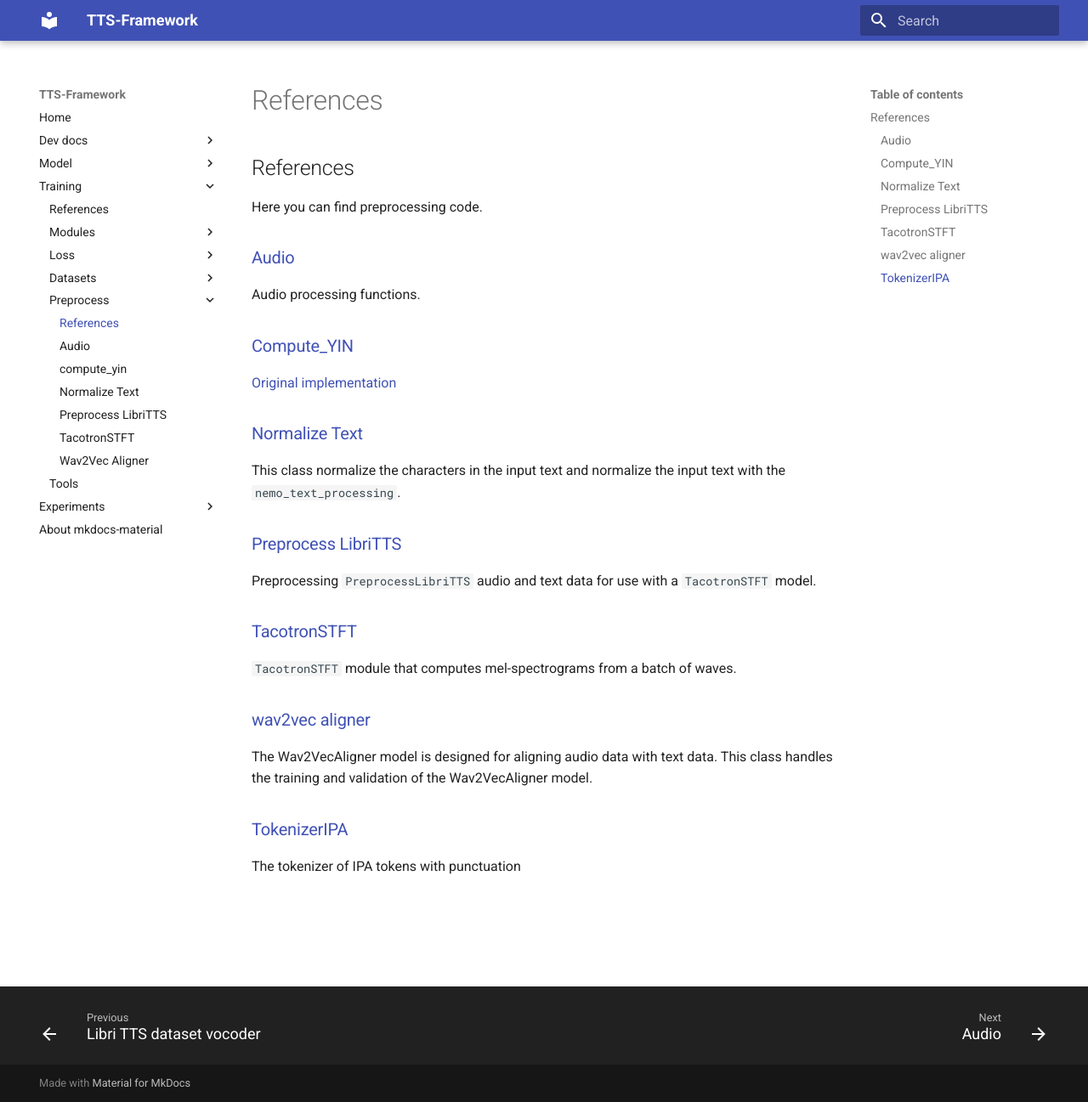
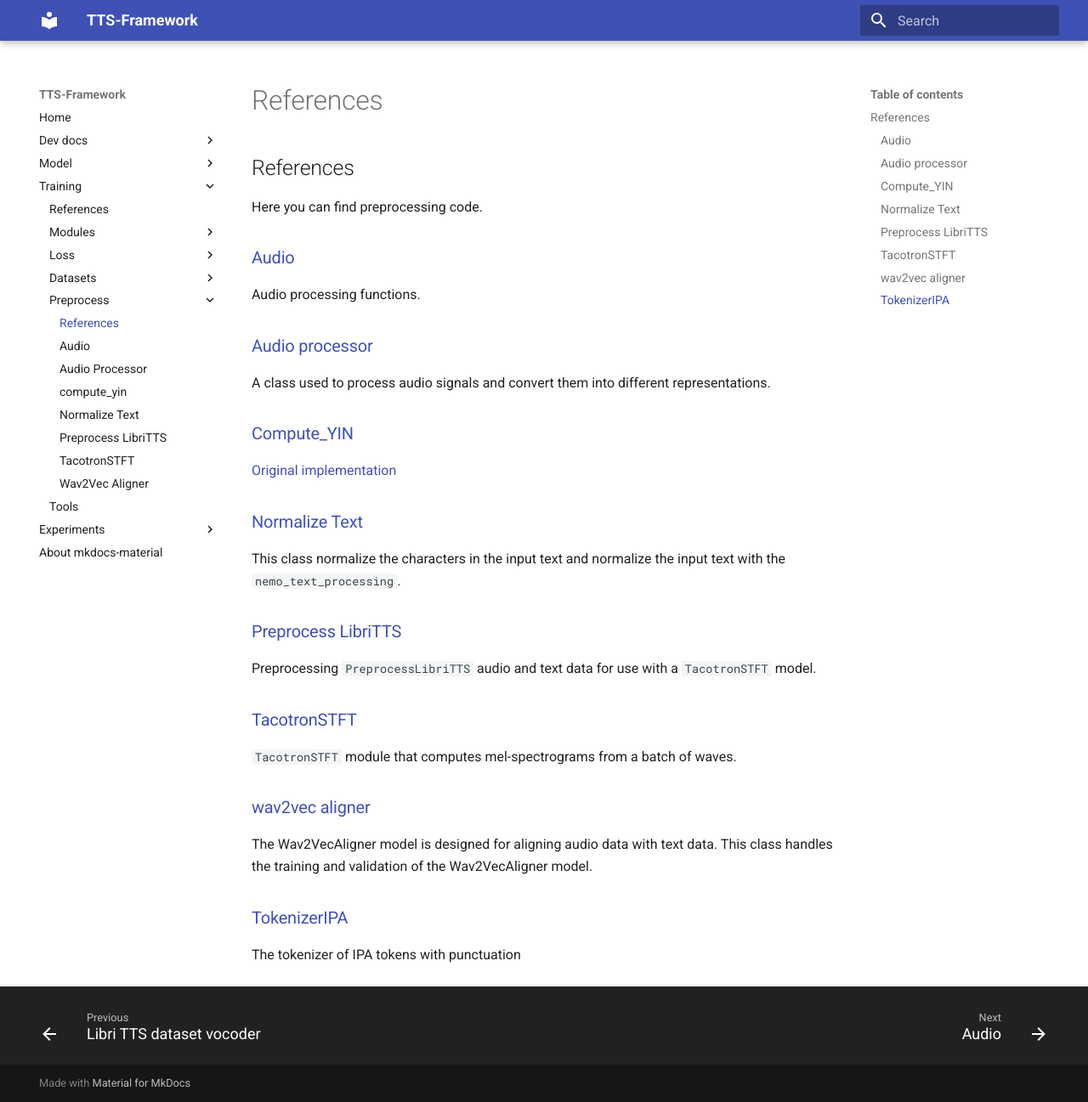
Before and after one commit to nickovchinnikov/tts-framework, an MkDocs documentation site: the page built from docs/training/preprocess/readme.md, in a window 1280 px wide and 1297 px high. Shown: the whole window at 85% size. Built offline with MkDocs 1.6.1 and Material for MkDocs 9.7.7, drawn with Linux system fonts in a browser that asks for light colours.

Commit message:
Update docs

```diff
--- a/docs/training/preprocess/readme.md
+++ b/docs/training/preprocess/readme.md
@@ -5,6 +5,9 @@ Here you can find preprocessing code.
 ### [Audio](audio.md)
 
 Audio processing functions.
+
+### [Audio processor](./audio_processor.md)
+A class used to process audio signals and convert them into different representations.
 
 ### [Compute_YIN](./compute_yin.md)
 
--- a/mkdocs.yml
+++ b/mkdocs.yml
@@ -111,6 +111,7 @@ nav:
     - Preprocess:
       - References: training/preprocess/readme.md
       - Audio: training/preprocess/audio.md
+      - Audio Processor: training/preprocess/audio_processor.md
       - compute_yin: training/preprocess/compute_yin.md
       - Normalize Text: training/preprocess/normalize_text.md
       - Preprocess LibriTTS: training/preprocess/preprocess_libritts.md
```
Also changed, not shown: docs/training/preprocess/audio_processor.md (added, +1 -0 lines).
